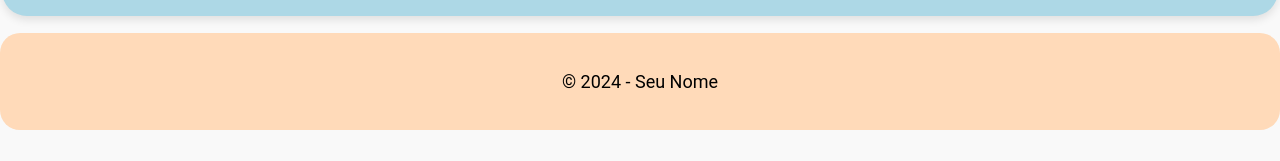
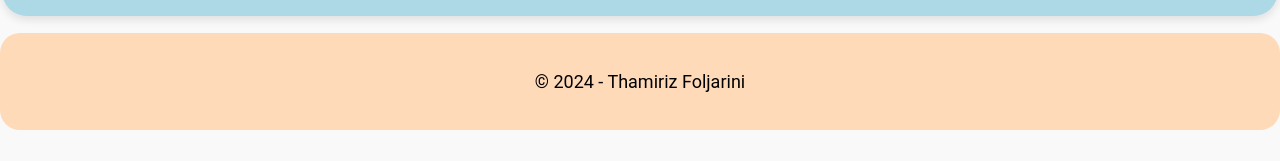
Before and after one commit to Anonimis07/Other_Eyes, a plain HTML site: page index2.html in a window 1280 px wide. Shown: the part 633-794 px from the top of the page. Drawn offline with Linux system fonts and the light colour scheme; a web font is replaced by a local one.

Commit message:
Update index2.html

```diff
--- a/index2.html
+++ b/index2.html
@@ -64,7 +64,7 @@
     </main>
 
     <footer>
-        <p>&copy; 2024 - Seu Nome</p>
+        <p>&copy; 2024 - Thamiriz Foljarini </p>
     </footer>
 </body>
 </html>
```
